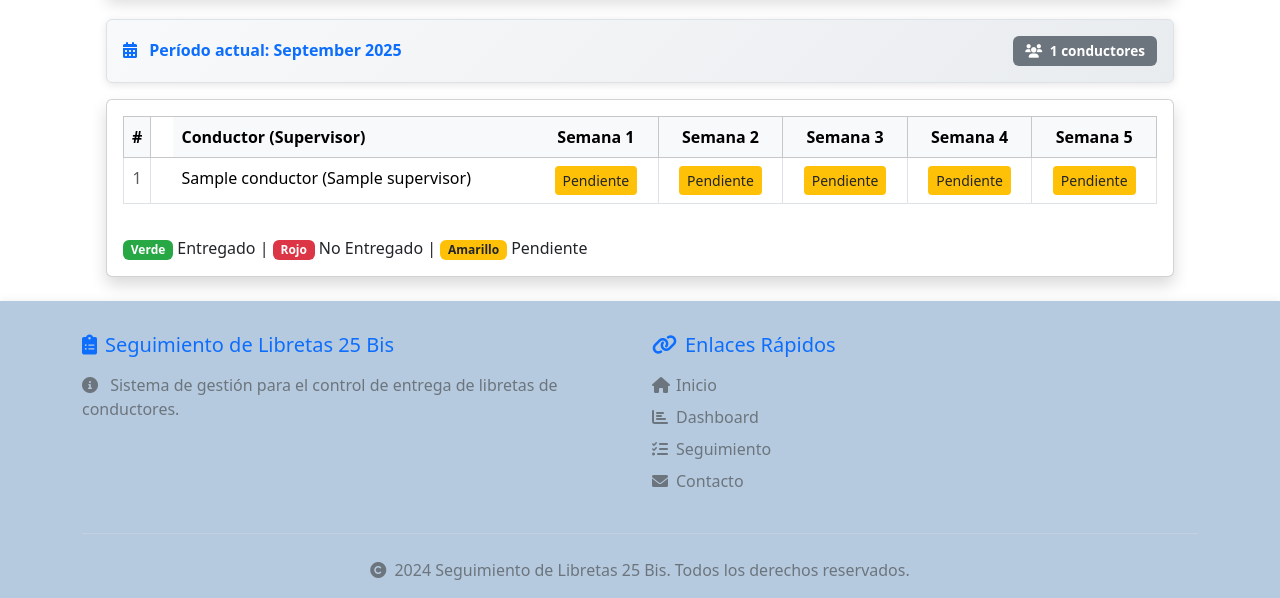
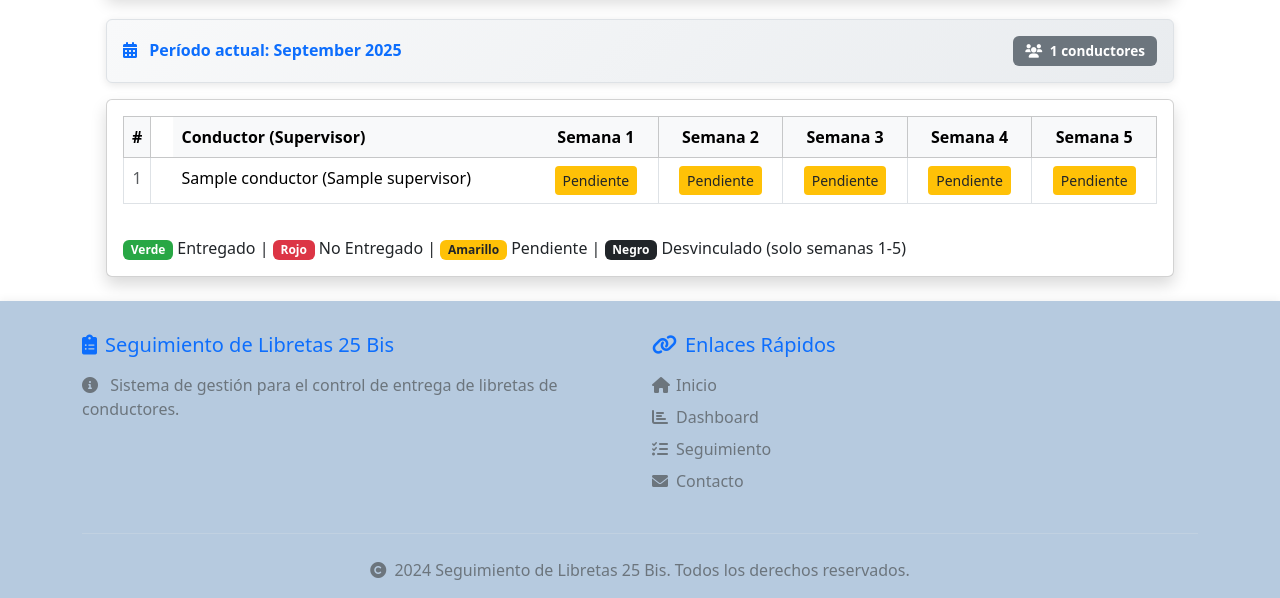
Before and after one commit to fdoquezada/libretas_25bi, a Django app: page /seguimiento/ in a window 1280 px wide. Shown: the part 489-1087 px from the top of the page. Run offline with Django 5.2, Linux system fonts and the light colour scheme; a user stored in the database is signed in; tables that the repository leaves empty hold one stand-in row (values such as "Sample post").

Commit message:
se actualiza en ela vista seguiento la seccion de desvinculado

```diff
--- a/libretas/models.py
+++ b/libretas/models.py
@@ -24,6 +24,7 @@ class EntregaLibreta(models.Model):
         ('PENDIENTE', 'Pendiente'),
         ('ENTREGADO', 'Entregado'),
         ('NO_ENTREGADO', 'No Entregado'),
+        ('DESVINCULADO', 'Desvinculado'),
     ]
 
     conductor = models.ForeignKey(Conductor, on_delete=models.CASCADE)
--- a/libretas/templates/libretas/seguimiento_libretas.html
+++ b/libretas/templates/libretas/seguimiento_libretas.html
@@ -68,6 +68,7 @@
                                     <option value="PENDIENTE" {% if estado_filtro == 'PENDIENTE' %}selected{% endif %}>Pendiente</option>
                                     <option value="ENTREGADO" {% if estado_filtro == 'ENTREGADO' %}selected{% endif %}>Entregado</option>
                                     <option value="NO_ENTREGADO" {% if estado_filtro == 'NO_ENTREGADO' %}selected{% endif %}>No Entregado</option>
+                                    <option value="DESVINCULADO" {% if estado_filtro == 'DESVINCULADO' %}selected{% endif %}>Desvinculado</option>
                                 </select>
                             </div>
                             <div class="col-md-2">
@@ -154,6 +155,7 @@
                                             <button type="button"
                                                     class="btn btn-sm estado-btn {% if semana.entrega.estado == 'ENTREGADO' %}btn-success
                                                                        {% elif semana.entrega.estado == 'NO_ENTREGADO' %}btn-danger
+                                                                       {% elif semana.entrega.estado == 'DESVINCULADO' %}btn-dark
                                                                        {% else %}btn-warning{% endif %}"
                                                     data-bs-toggle="modal"
                                                     data-bs-target="#estadoModal"
@@ -168,6 +170,7 @@
                                             {% else %}
                                             <span class="badge {% if semana.entrega.estado == 'ENTREGADO' %}bg-success
                                                              {% elif semana.entrega.estado == 'NO_ENTREGADO' %}bg-danger
+                                                             {% elif semana.entrega.estado == 'DESVINCULADO' %}bg-dark
                                                              {% else %}bg-warning{% endif %}">
                                                 {{ semana.entrega.get_estado_display }}
                                             </span>
@@ -220,7 +223,8 @@
                             <p class="mb-0">
                                 <span class="badge bg-success">Verde</span> Entregado |
                                 <span class="badge bg-danger">Rojo</span> No Entregado |
-                                <span class="badge bg-warning">Amarillo</span> Pendiente
+                                <span class="badge bg-warning">Amarillo</span> Pendiente |
+                                <span class="badge bg-dark">Negro</span> Desvinculado (solo semanas 1-5)
                             </p>
                         </div>
                     </div>
@@ -255,6 +259,7 @@
                                     <option value="PENDIENTE">Pendiente</option>
                                     <option value="ENTREGADO">Entregado</option>
                                     <option value="NO_ENTREGADO">No Entregado</option>
+                                    <option value="DESVINCULADO" id="opcion-desvinculado" style="display: none;">Desvinculado</option>
                                 </select>
                             </div>
                         </form>
@@ -294,7 +299,7 @@ document.addEventListener('DOMContentLoaded', function() {
         btn.addEventListener('click', function() {
             const conductorId = this.dataset.conductorId;
             const conductorNombre = this.dataset.conductorNombre;
-            const semana = this.dataset.semana;
+            const semana = parseInt(this.dataset.semana);
             const mes = this.dataset.mes;
             const anio = this.dataset.anio;
             const estadoActual = this.dataset.estadoActual;
@@ -305,6 +310,18 @@ document.addEventListener('DOMContentLoaded', function() {
             document.getElementById('mes').value = mes;
             document.getElementById('anio').value = anio;
             document.getElementById('estado').value = estadoActual;
+
+            // Mostrar/ocultar opción DESVINCULADO según la semana (1-5)
+            const opcionDesvinculado = document.getElementById('opcion-desvinculado');
+            if (semana >= 1 && semana <= 5) {
+                opcionDesvinculado.style.display = 'block';
+            } else {
+                opcionDesvinculado.style.display = 'none';
+                // Si el estado actual es DESVINCULADO pero la semana no es 1-5, cambiar a PENDIENTE
+                if (estadoActual === 'DESVINCULADO') {
+                    document.getElementById('estado').value = 'PENDIENTE';
+                }
+            }
         });
     });
 
@@ -336,10 +353,12 @@ document.addEventListener('DOMContentLoaded', function() {
                 btn.className = `btn btn-sm estado-btn ${
                     nuevoEstado === 'ENTREGADO' ? 'btn-success' :
                     nuevoEstado === 'NO_ENTREGADO' ? 'btn-danger' :
+                    nuevoEstado === 'DESVINCULADO' ? 'btn-dark' :
                     'btn-warning'
                 }`;
                 btn.textContent = nuevoEstado === 'ENTREGADO' ? 'Entregado' :
                                 nuevoEstado === 'NO_ENTREGADO' ? 'No Entregado' :
+                                nuevoEstado === 'DESVINCULADO' ? 'Desvinculado' :
                                 'Pendiente';
                 bootstrap.Modal.getInstance(estadoModal).hide();
                 alert('Estado actualizado exitosamente');
--- a/libretas/views.py
+++ b/libretas/views.py
@@ -323,7 +323,7 @@ class SeguimientoLibretasView(LoginRequiredMixin, View):
                 })
 
             # Aplicar filtro por estado (si se solicitó) sobre las semanas del conductor
-            if estado_filtro in {'PENDIENTE', 'ENTREGADO', 'NO_ENTREGADO'}:
+            if estado_filtro in {'PENDIENTE', 'ENTREGADO', 'NO_ENTREGADO', 'DESVINCULADO'}:
                 tiene_estado = any(s['entrega'].estado == estado_filtro for s in fila['semanas'])
                 if not tiene_estado:
                     continue
@@ -582,7 +582,7 @@ class ExportSeguimientoCSVView(LoginRequiredMixin, View):
                         estado='PENDIENTE'
                     )
                 semanas_estados.append(entrega.get_estado_display())
-                if estado_filtro in {'PENDIENTE', 'ENTREGADO', 'NO_ENTREGADO'} and entrega.estado == estado_filtro:
+                if estado_filtro in {'PENDIENTE', 'ENTREGADO', 'NO_ENTREGADO', 'DESVINCULADO'} and entrega.estado == estado_filtro:
                     incluir = True
             if incluir:
                 writer.writerow([row_index, conductor.nombre, conductor.supervisor.nombre] + semanas_estados)
@@ -647,7 +647,7 @@ class ExportSeguimientoExcelView(LoginRequiredMixin, View):
                         estado='PENDIENTE'
                     )
                 semanas_estados.append(entrega.get_estado_display())
-                if estado_filtro in {'PENDIENTE', 'ENTREGADO', 'NO_ENTREGADO'} and entrega.estado == estado_filtro:
+                if estado_filtro in {'PENDIENTE', 'ENTREGADO', 'NO_ENTREGADO', 'DESVINCULADO'} and entrega.estado == estado_filtro:
                     incluir = True
             if incluir:
                 ws.append([row_index, conductor.nombre, conductor.supervisor.nombre] + semanas_estados)
--- a/seguimiento_libretas/settings.py
+++ b/seguimiento_libretas/settings.py
@@ -1,5 +1,5 @@
 from pathlib import Path
-from decouple import config, Csv
+from decouple import config
 import os
 
 # Build paths inside the project like this: BASE_DIR / 'subdir'.
@@ -8,7 +8,7 @@ BASE_DIR = Path(__file__).resolve().parent.parent
 # Quick-start development settings - unsuitable for production
 SECRET_KEY = config('SECRET_KEY')
 DEBUG = config('DEBUG', default=False, cast=bool)
-ALLOWED_HOSTS = config('ALLOWED_HOSTS', default='.onrender.com,localhost', cast=Csv())
+ALLOWED_HOSTS = config('ALLOWED_HOSTS', default='.onrender.com,localhost').split(',')
 VERBOSE_SEGUIMIENTO = config('VERBOSE_SEGUIMIENTO', default=False, cast=bool)
 
 # Application definition
```
Also changed, not shown: libretas/migrations/0002_alter_entregalibreta_estado.py (added).
